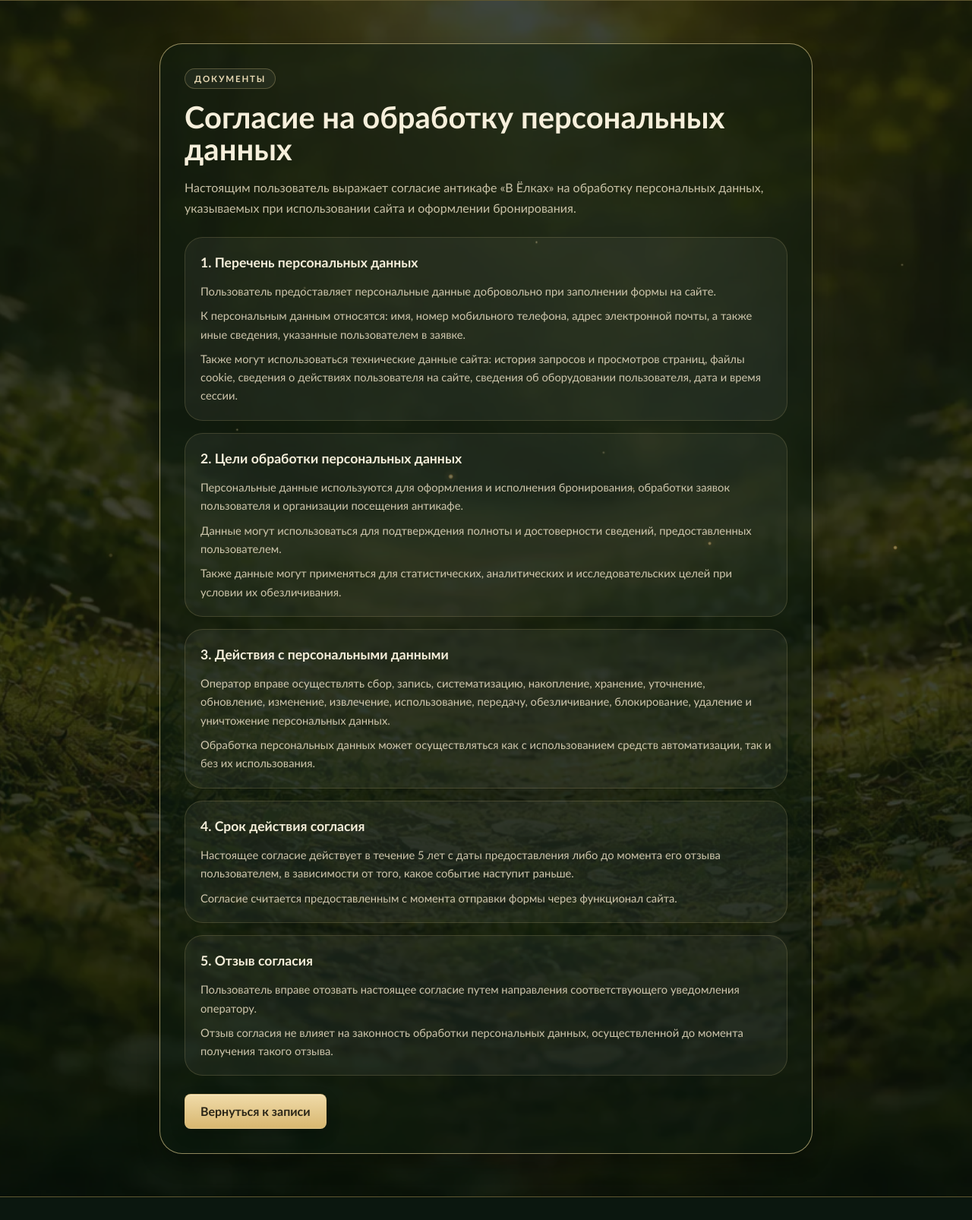
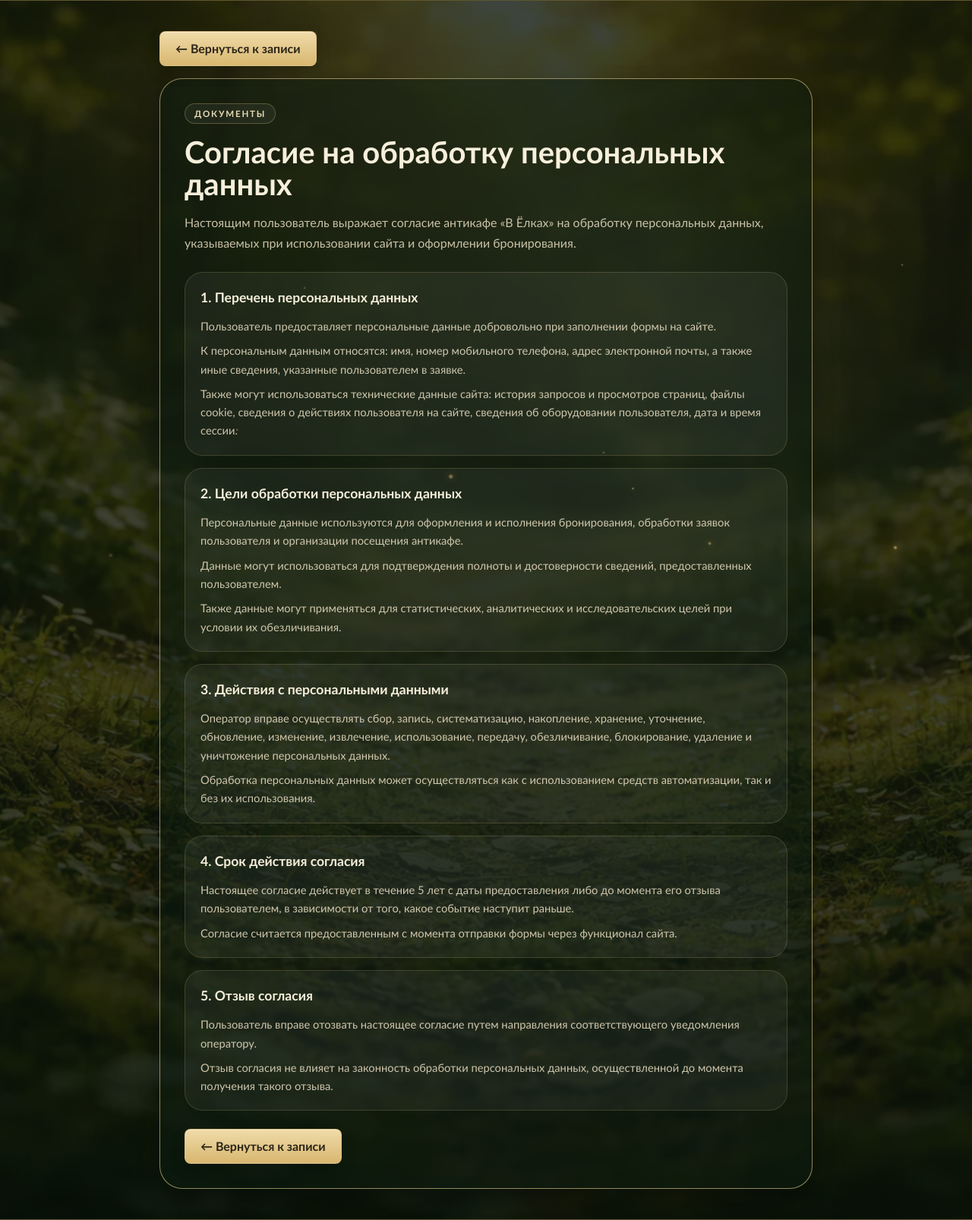
Before and after one commit to monster7337/monster7337.github.io, a Next.js app: page /privacy in a window 1280 px wide. Shown: the whole page at 76% size. Before the commit the page ends 1576 px from the top, so only its background shows below. Built offline with nearby package versions, Linux system fonts and the light colour scheme.

Commit message:
Speed up booking steps and legal pages

```diff
--- a/src/components/LegalPage.tsx
+++ b/src/components/LegalPage.tsx
@@ -1,3 +1,5 @@
+import Link from "next/link";
+
 type LegalSection = {
   title: string;
   content: string[];
@@ -14,10 +16,15 @@ type LegalPageProps = {
 
 export default function LegalPage({ eyebrow, title, intro, sections, returnHref = "/booking", returnLabel = "Вернуться к записи" }: LegalPageProps) {
   return (
-    <main className="forest-section min-h-screen bg-[url('/bg/grass3.webp')] py-10 sm:py-14">
+    <main className="forest-section min-h-screen bg-[url('/bg/grass3.webp')] pb-28 pt-5 sm:py-10">
       <div className="forest-overlay bg-[rgba(7,17,10,.78)]" />
       <div className="container-x section-content">
         <div className="mx-auto max-w-[860px]">
+          <div className="mb-4">
+            <Link className="btn-cream min-h-[44px] px-5" href={returnHref}>
+              ← {returnLabel}
+            </Link>
+          </div>
           <div className="forest-card rounded-[30px] p-6 sm:p-8">
             <div className="inline-flex rounded-full border border-[#d6c388]/30 bg-[rgba(255,255,255,.05)] px-3 py-1 text-[0.72rem] font-semibold uppercase tracking-[0.16em] text-[#e8d9b4]">
               {eyebrow}
@@ -38,22 +45,21 @@ export default function LegalPage({ eyebrow, title, intro, sections, returnHref
               ))}
             </div>
 
-            <Suspense
-              fallback={
-                <div className="mt-6">
-                  <a className="btn-cream min-h-[44px] px-5" href={returnHref}>
-                    {returnLabel}
-                  </a>
-                </div>
-              }
-            >
-              <LegalReturnLink defaultHref={returnHref} defaultLabel={returnLabel} />
-            </Suspense>
+            <div className="mt-6 hidden sm:block">
+              <Link className="btn-cream min-h-[44px] px-5" href={returnHref}>
+                ← {returnLabel}
+              </Link>
+            </div>
           </div>
+        </div>
+      </div>
+      <div className="fixed inset-x-0 bottom-0 z-50 p-3 pb-[calc(env(safe-area-inset-bottom)+12px)] sm:hidden">
+        <div className="rounded-[22px] border border-[#d6c388]/28 bg-[rgba(12,25,15,.96)] p-2 shadow-[0_18px_40px_rgba(0,0,0,.4)] backdrop-blur-xl">
+          <Link className="btn-cream min-h-[48px] w-full px-5" href={returnHref}>
+            ← {returnLabel}
+          </Link>
         </div>
       </div>
     </main>
   );
 }
-import { Suspense } from "react";
-import LegalReturnLink from "@/components/LegalReturnLink";
--- a/src/components/LegalReturnLink.tsx
+++ /dev/null
@@ -1,23 +0,0 @@
-"use client";
-
-import { useSearchParams } from "next/navigation";
-
-type LegalReturnLinkProps = {
-  defaultHref: string;
-  defaultLabel: string;
-};
-
-export default function LegalReturnLink({ defaultHref, defaultLabel }: LegalReturnLinkProps) {
-  const searchParams = useSearchParams();
-  const requestedHref = searchParams.get("returnTo");
-  const returnHref = requestedHref?.startsWith("/") ? requestedHref : defaultHref;
-  const returnLabel = returnHref.includes("gift-certificates") ? "Вернуться к сертификату" : defaultLabel;
-
-  return (
-    <div className="mt-6">
-      <a className="btn-cream min-h-[44px] px-5" href={returnHref}>
-        {returnLabel}
-      </a>
-    </div>
-  );
-}
--- a/src/components/sections/BookingPlanner.tsx
+++ b/src/components/sections/BookingPlanner.tsx
@@ -1,8 +1,8 @@
 "use client";
 
 import clsx from "clsx";
-import { AnimatePresence, motion } from "framer-motion";
 import { CalendarDays, Check, CircleAlert, Clock3, CreditCard, Info, Minus, Phone, Plus, ShoppingBag } from "lucide-react";
+import Link from "next/link";
 import { useRouter } from "next/navigation";
 import { useEffect, useMemo, useState } from "react";
 import {
@@ -210,6 +210,11 @@ export default function BookingPlanner({ initialTicketId, initialDateId, initial
     window.addEventListener("storage", syncStorage);
     return () => window.removeEventListener("storage", syncStorage);
   }, []);
+
+  useEffect(() => {
+    router.prefetch("/oferta");
+    router.prefetch("/privacy");
+  }, [router]);
 
   useEffect(() => {
     const raw = window.sessionStorage.getItem(BOOKING_DRAFT_STORAGE_KEY);
@@ -586,15 +591,7 @@ export default function BookingPlanner({ initialTicketId, initialDateId, initial
                 ))}
               </div>
 
-              <AnimatePresence mode="wait">
-                <motion.div
-                  key={step}
-                  initial={{ opacity: 0, y: 14 }}
-                  animate={{ opacity: 1, y: 0 }}
-                  exit={{ opacity: 0, y: -10 }}
-                  transition={{ duration: 0.22 }}
-                  className="forest-card mt-4 overflow-hidden p-4 sm:p-5 lg:p-6"
-                >
+              <div className="forest-card mt-4 overflow-hidden p-4 sm:p-5 lg:p-6">
                   <div className="border-b border-[#d6c388]/16 pb-4">
                     <div className="text-[0.72rem] font-semibold uppercase tracking-[0.18em] text-[#e8d9b4]">Шаг {step + 1}</div>
                     <h3 className="mt-2 text-[1.28rem] font-black text-[#f6efdb] sm:text-[1.75rem]">{bookingSteps[step]}</h3>
@@ -861,9 +858,14 @@ export default function BookingPlanner({ initialTicketId, initialDateId, initial
                             </span>
                             <span className="text-[0.92rem] leading-[1.55] text-[#f6efdb]">
                               Я принимаю{" "}
-                                <a className="font-bold text-[#f2d28c] underline underline-offset-4 hover:text-white" href={ofertaHref}>
+                                <Link
+                                  prefetch
+                                  className="font-bold text-[#f2d28c] underline underline-offset-4 hover:text-white"
+                                  href={ofertaHref}
+                                  onClick={(event) => event.stopPropagation()}
+                                >
                                   условия использования, политику конфиденциальности и публичную оферту
-                                </a>
+                                </Link>
                               .
                             </span>
                           </label>
@@ -896,9 +898,14 @@ export default function BookingPlanner({ initialTicketId, initialDateId, initial
                             </span>
                             <span className="text-[0.92rem] leading-[1.55] text-[#f6efdb]">
                               Я даю согласие на{" "}
-                                <a className="font-bold text-[#f2d28c] underline underline-offset-4 hover:text-white" href={privacyHref}>
+                                <Link
+                                  prefetch
+                                  className="font-bold text-[#f2d28c] underline underline-offset-4 hover:text-white"
+                                  href={privacyHref}
+                                  onClick={(event) => event.stopPropagation()}
+                                >
                                   обработку моих персональных данных
-                                </a>
+                                </Link>
                               .
                             </span>
                           </label>
@@ -997,8 +1004,7 @@ export default function BookingPlanner({ initialTicketId, initialDateId, initial
                       )}
                     </div>
                   </div>
-                </motion.div>
-              </AnimatePresence>
+              </div>
 
               <div className="fixed inset-x-0 bottom-0 z-40 px-3 pb-[calc(env(safe-area-inset-bottom)+12px)] lg:hidden">
                 <div className="mx-auto max-w-[780px] rounded-[26px] border border-[#d6c388]/28 bg-[rgba(12,25,15,.96)] p-3 shadow-[0_18px_40px_rgba(0,0,0,.35)] backdrop-blur-xl">
```
